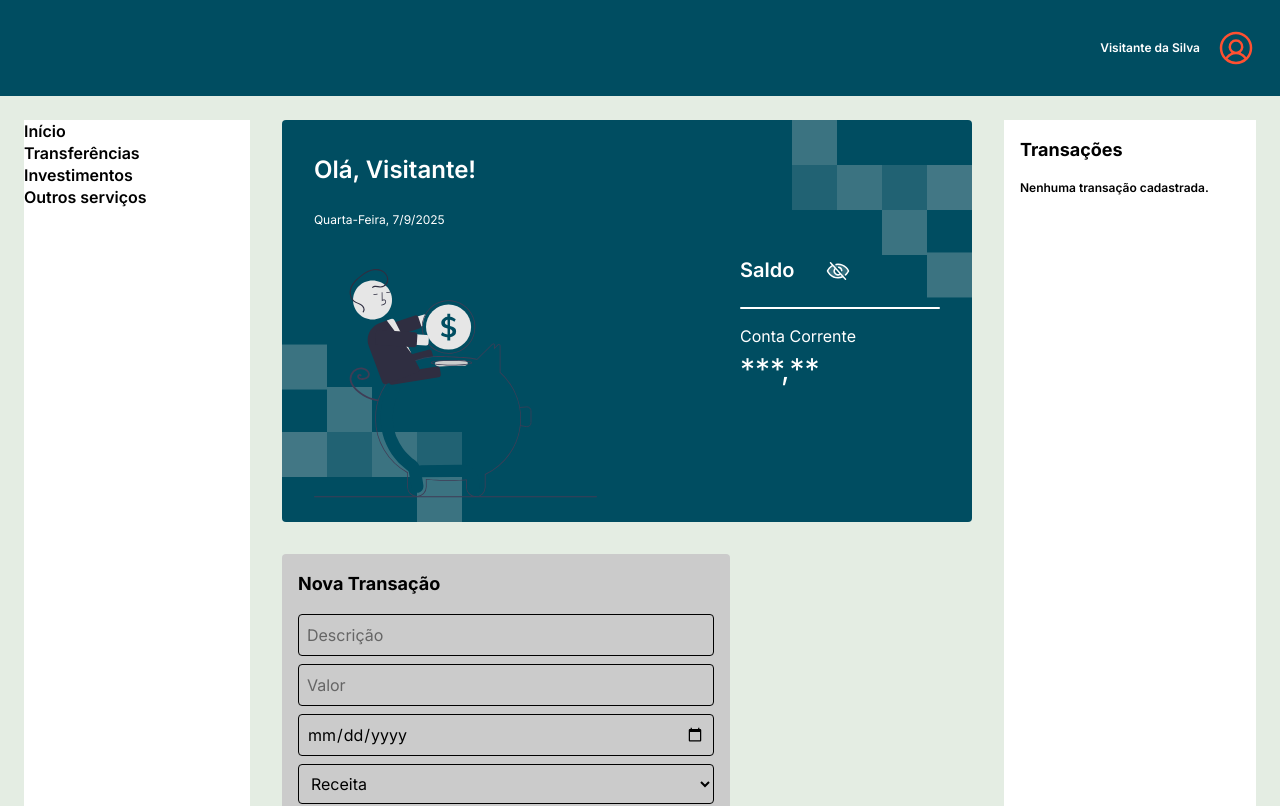
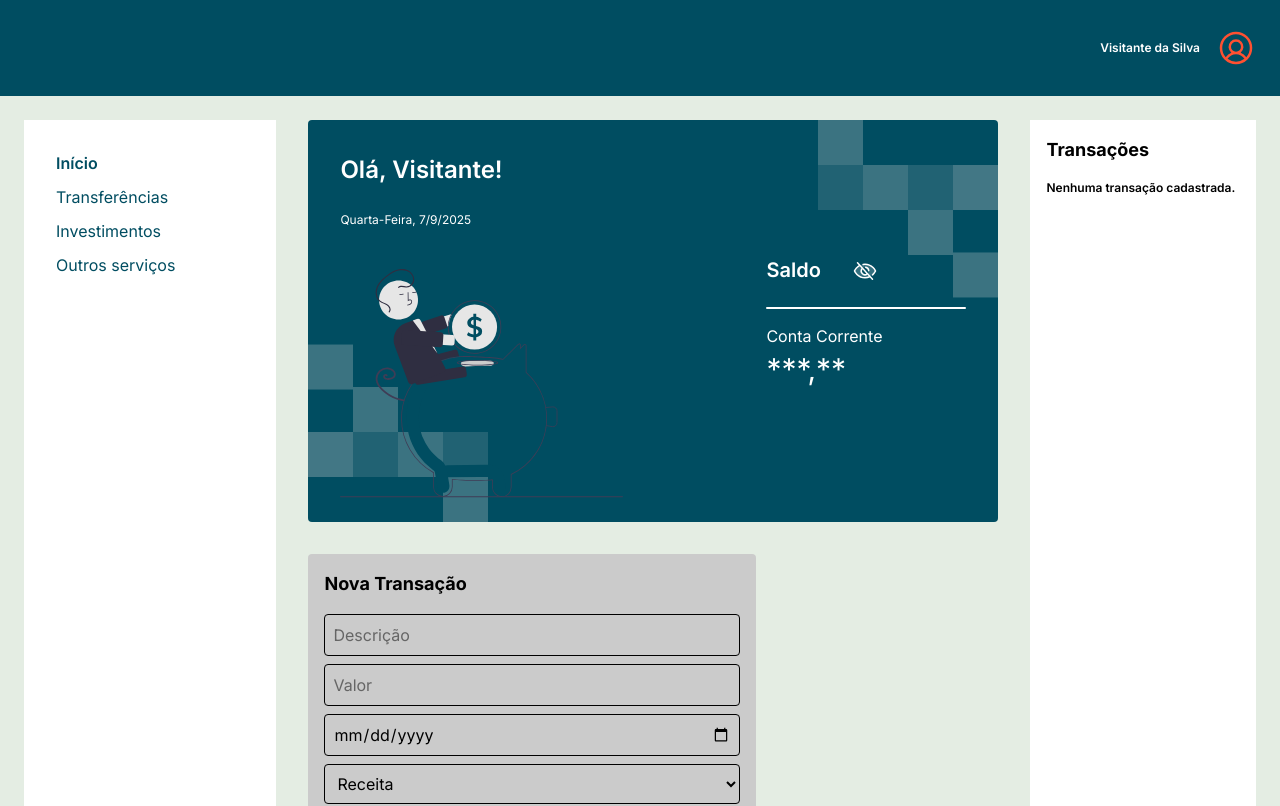
Before and after one commit to M0nicaVaz/fiap-tc-1, a Next.js app: page / in a window 1280 px wide. Shown: the top 806 px of the page. Built offline with nearby package versions, Linux system fonts and the light colour scheme.

Commit message:
fix: menu styles

```diff
--- a/src/components/Menu.tsx
+++ b/src/components/Menu.tsx
@@ -21,13 +21,12 @@ export function Menu({ open, onClose, routes }: MenuProps) {
         aria-hidden={!open}
       />
       <nav
-        className={`fixed top-0 left-0 z-50 flex h-dvh w-64 flex-col gap-4 bg-white p-8 text-body-600 shadow-lg transition-transform duration-200 xl:static xl:flex xl:h-dvh xl:w-full xl:flex-col xl:gap-0 xl:p-0 xl:shadow-none ${open ? 'translate-x-0' : '-translate-x-full'} xl:pointer-events-auto xl:translate-x-0 xl:opacity-100`}
+        className={`fixed top-0 left-0 z-50 flex h-dvh w-64 flex-col gap-3 bg-white p-8 text-body-600 shadow-lg transition-transform duration-200 xl:static xl:flex xl:h-dvh xl:w-full xl:flex-col xl:shadow-none ${open ? 'translate-x-0' : '-translate-x-full'} xl:pointer-events-auto xl:translate-x-0 xl:opacity-100`}
         style={{ minWidth: '200px' }}
         aria-label='Menu de navegação'
       >
         <button
-          role='button'
-          className='mb-8 self-end text-foreground-400 xl:hidden'
+          className='mb-8 cursor-pointer self-end text-foreground-400 hover:text-highlight xl:hidden'
           onClick={onClose}
           aria-label='Fechar menu'
         >
--- a/src/components/NavigationLink.tsx
+++ b/src/components/NavigationLink.tsx
@@ -11,7 +11,10 @@ export function LinkButton({ to, text }: LinkButtonProps) {
   const isActive = pathname === to;
 
   return (
-    <Link href={to} className={`${isActive && 'text-'}`}>
+    <Link
+      href={to}
+      className={`${isActive && 'text-body-600 text-foreground-400'} text-body-400 text-foreground-400 transition-colors hover:text-highlight`}
+    >
       {text}
     </Link>
   );
```
